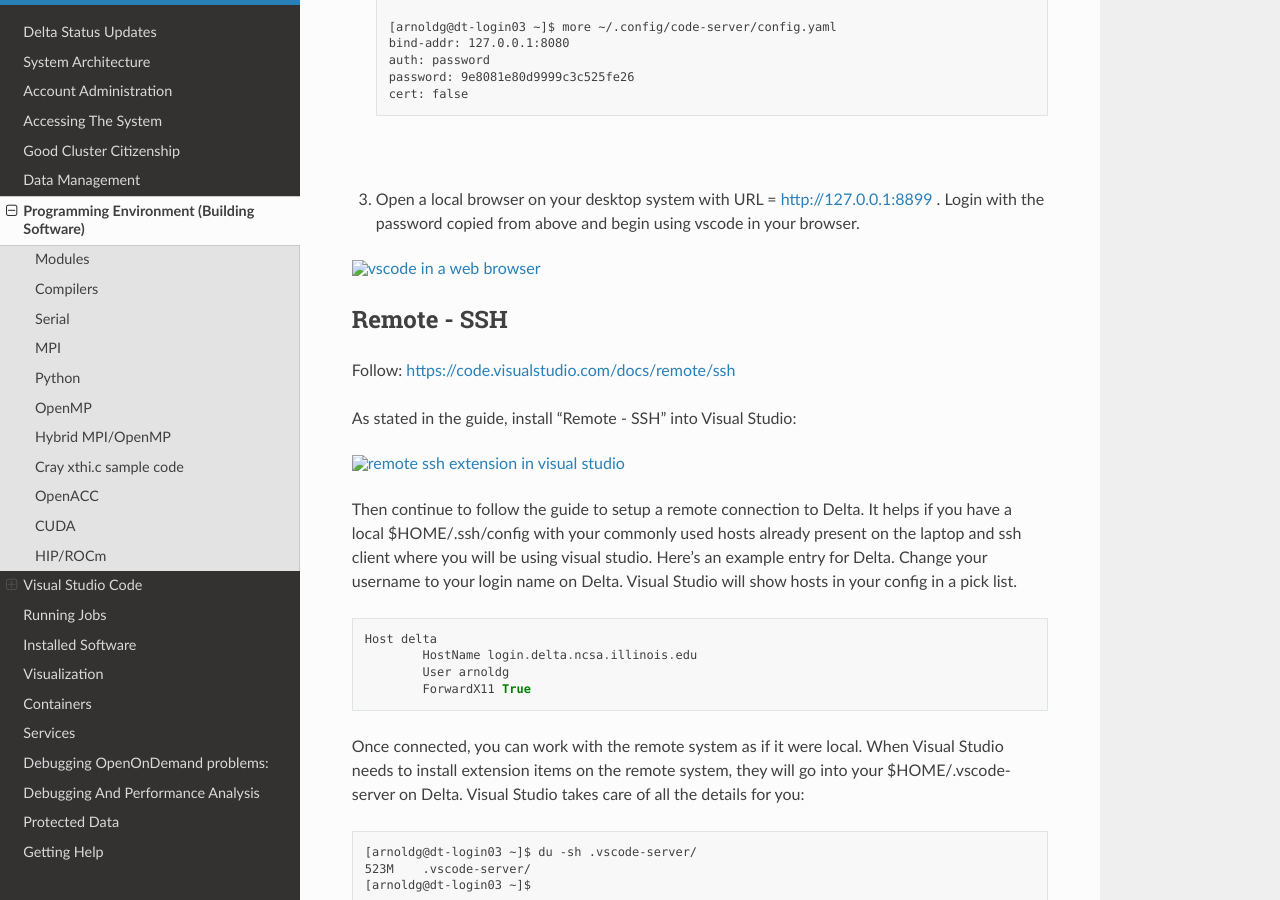
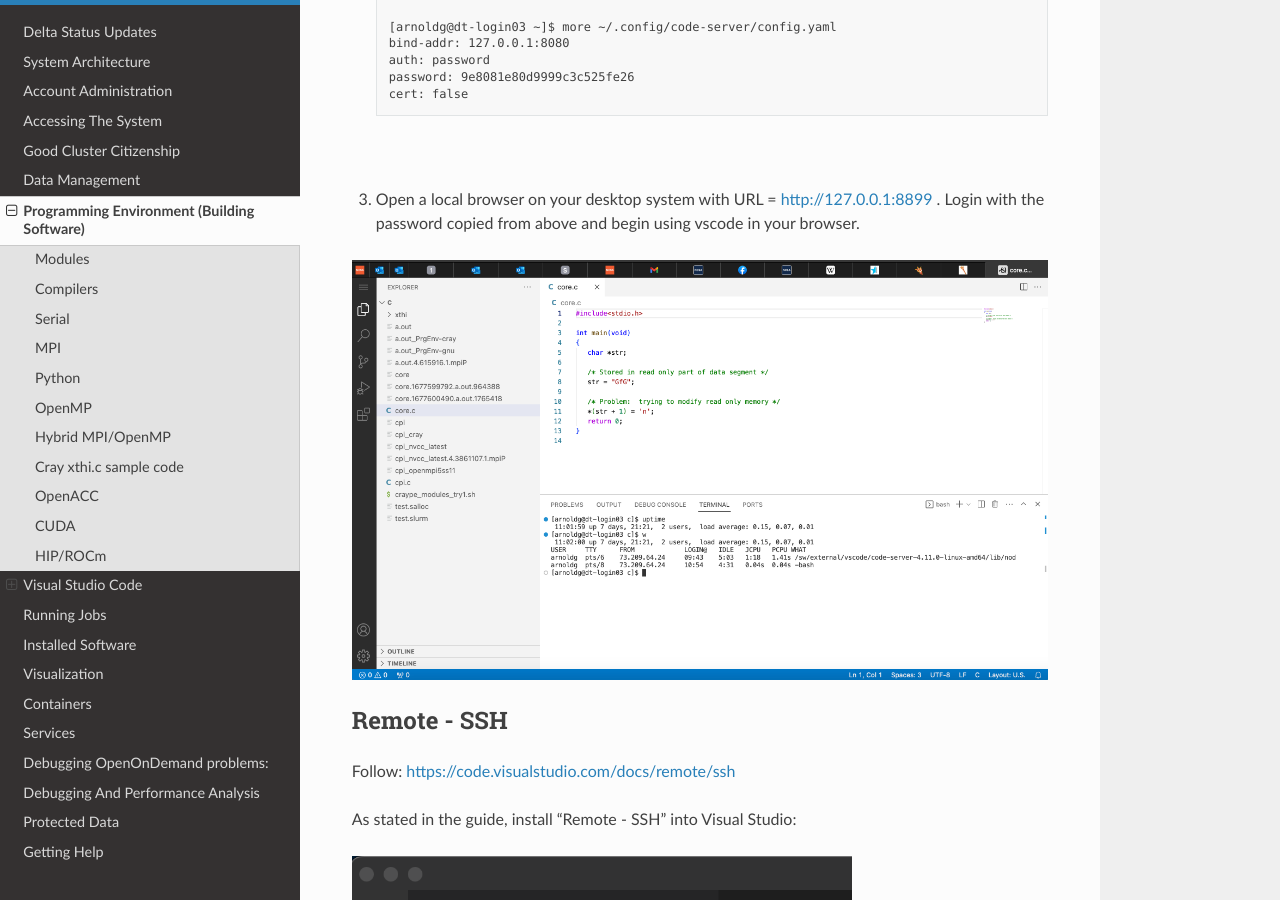
Before and after one commit to ncsa/Delta_doc, a Sphinx documentation site: the page built from docs/source/prog_env/index.rst, in a window 1280 px wide and 900 px high, scrolled down 5665 px. Built offline with Sphinx 7.4.7 and the Read the Docs theme 2.0.0, drawn with Linux system fonts in a browser that asks for light colours; pages that are not in the unit, such as notebooks, are missing from menus.

Commit message:
Changed absolute image paths to relative

```diff
--- a/docs/source/prog_env/index.rst
+++ b/docs/source/prog_env/index.rst
@@ -327,7 +327,7 @@ OpenOnDemand) following these steps:
    http://127.0.0.1:8899 . Login with the password copied from above and
    begin using vscode in your browser.
 
-..  image:: /docs/source/aux_pages/images/vscode_code_server/vscode_in_browser.png
+..  image:: ../aux_pages/images/vscode_code_server/vscode_in_browser.png
     :alt: vscode in a web browser
     :width: 1000px
 
@@ -338,7 +338,7 @@ Follow: https://code.visualstudio.com/docs/remote/ssh
 
 As stated in the guide, install "Remote - SSH" into Visual Studio:
 
-..  image:: /docs/source/aux_pages/images/visual_studio/01_remote_ssh.png
+..  image:: ../aux_pages/images/visual_studio/01_remote_ssh.png
     :alt: remote ssh extension in visual studio
     :width: 500px
 
```
Also changed, not shown: other parts of docs/source/prog_env/index.rst (+3 -3 lines).
